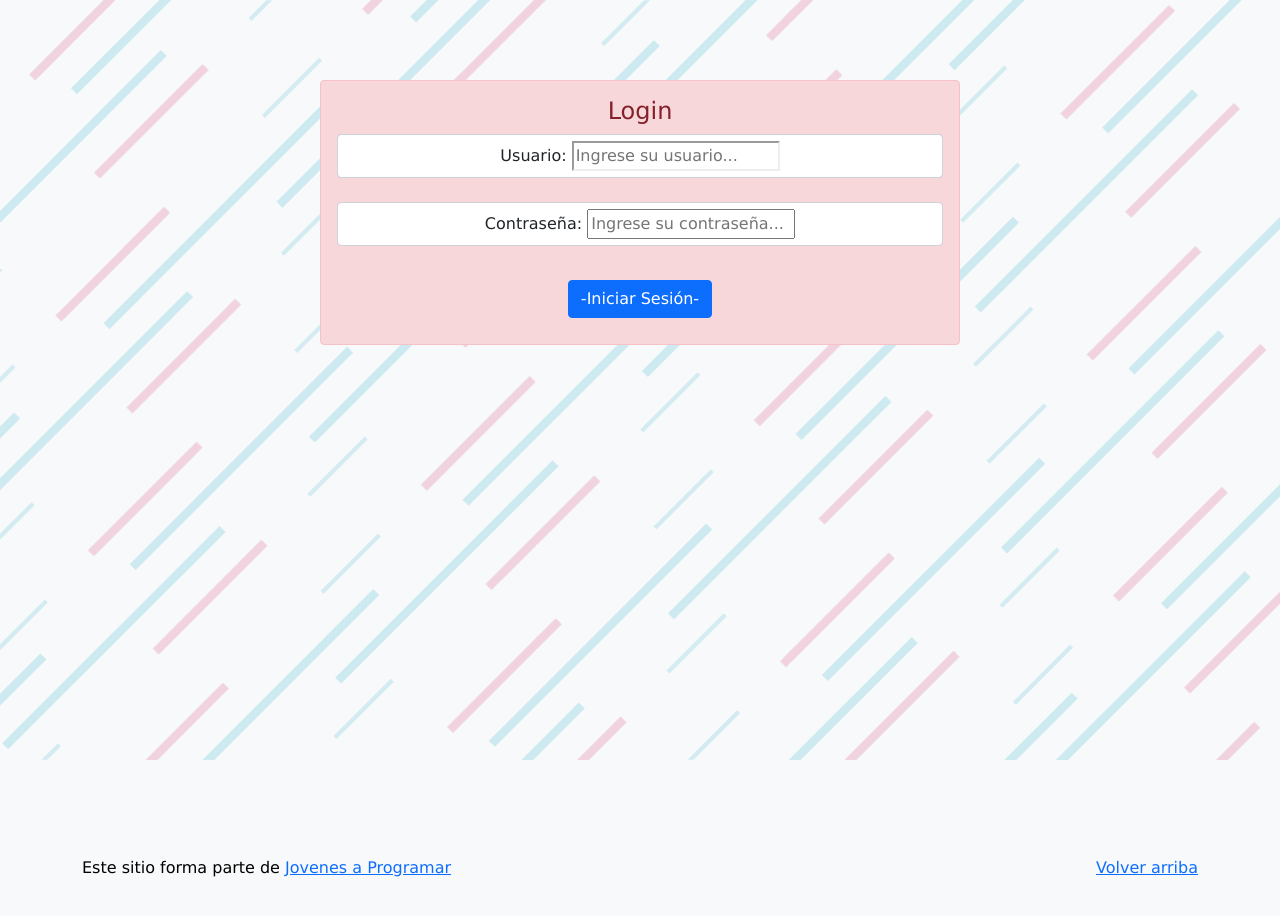
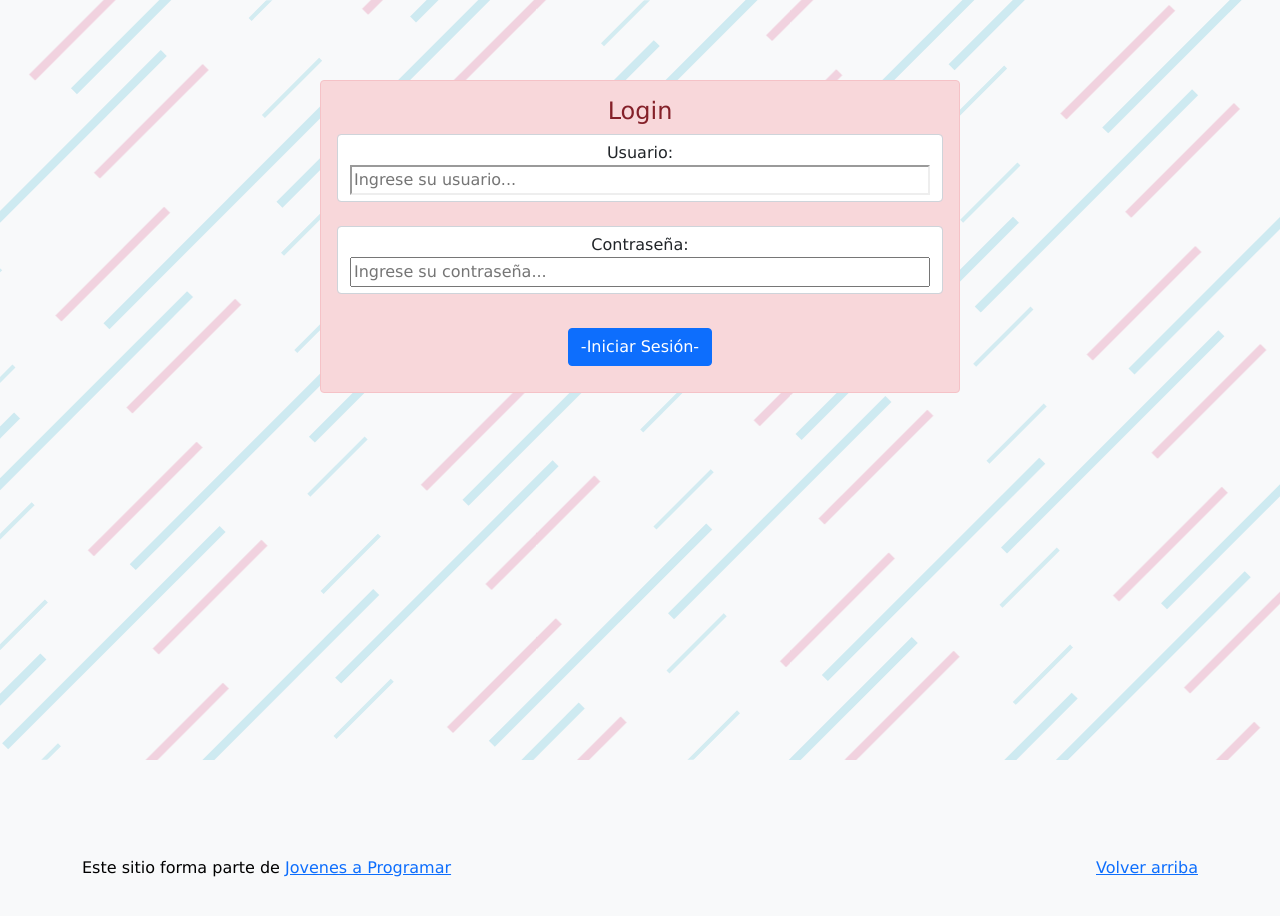
Before and after one commit to d-romero-dev/e-commerce_Jovenes_a_Programar_2023_Final_Project, a plain HTML site: page login.html in a window 1280 px wide. Drawn offline with Linux system fonts and the light colour scheme; some packages are replaced by stand-ins of ours; a script that the page names is missing.

Commit message:
Solucionar inputs rompen form en login

```diff
--- a/login.html
+++ b/login.html
@@ -154,6 +154,7 @@
             <label for="user" class="form-control"
               >Usuario:
               <input
+                class="w-100"
                 type="text"
                 id="user"
                 name="user"
@@ -163,6 +164,7 @@
             <label for="pass" class="form-control"
               >Contraseña:
               <input
+                class="w-100"
                 type="password"
                 id="pass"
                 name="pass"
```
